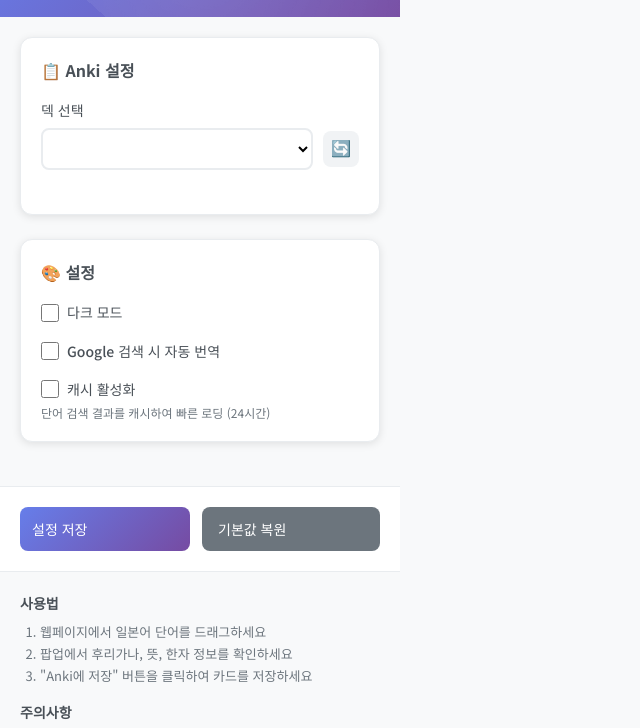
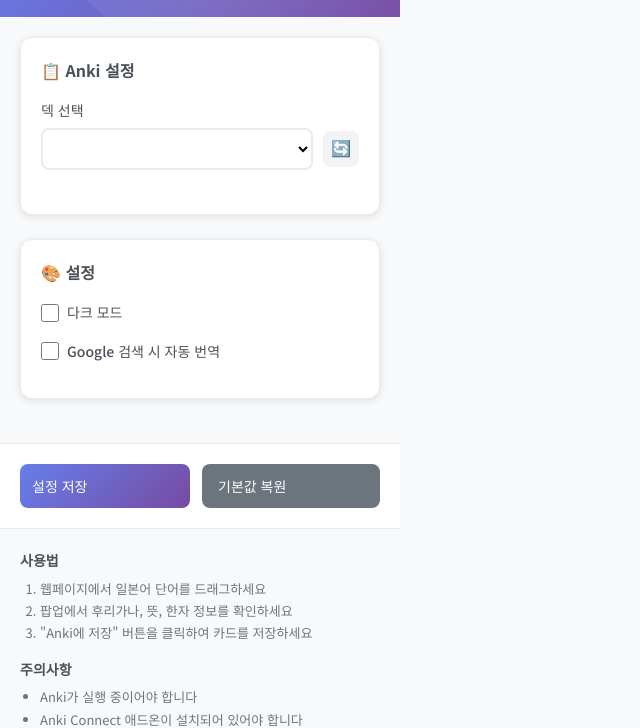
Before and after one commit to 1132jjw/Drag2Anki_JP, a website built with webpack: page popup.html in a window 1280 px wide. Shown: the part 88-816 px from the top of the page, without its empty margins (0-640 px from the left). Built offline with nearby package versions, Linux system fonts and the light colour scheme; some packages are replaced by stand-ins of ours; no server answers.

Commit message:
remove: cache 활성 선택 기능 삭제(항상 활성화)

```diff
--- a/popup.html
+++ b/popup.html
@@ -46,13 +46,8 @@
                     </div>
                 </div>
 
-                <div class="form-group">
-                    <div class="checkbox-group">
-                        <input type="checkbox" id="cacheEnabled">
-                        <label for="cacheEnabled">캐시 활성화</label>
-                    </div>
-                    <small>단어 검색 결과를 캐시하여 빠른 로딩 (24시간)</small>
-                </div>
+                <!-- Cache is now always enabled for better performance -->
+                <input type="hidden" id="cacheEnabled" checked>
             </div>
         </div>
 
--- a/src/popup.js
+++ b/src/popup.js
@@ -6,7 +6,8 @@
         refreshDecks: document.getElementById('refreshDecks'),
         darkMode: document.getElementById('darkMode'),
         googleSearchTranslate: document.getElementById('googleSearchTranslate'),
-        cacheEnabled: document.getElementById('cacheEnabled'),
+        // Cache is now always enabled
+        cacheEnabled: { checked: true },
         connectionStatus: document.getElementById('connectionStatus'),
         saveSettings: document.getElementById('saveSettings'),
         resetSettings: document.getElementById('resetSettings')
@@ -28,7 +29,7 @@
         },
         darkMode: false,
         googleSearchTranslate: false,
-        cacheEnabled: true
+        cacheEnabled: true // Always enabled
     };
 
     // 설정 로드 및 UI 초기화
```
